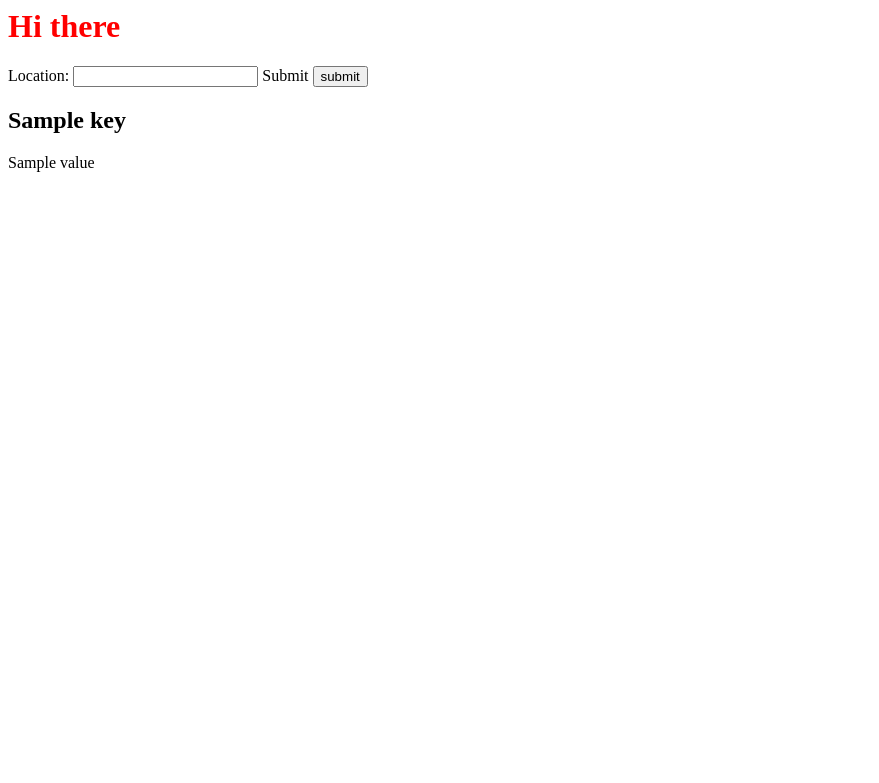
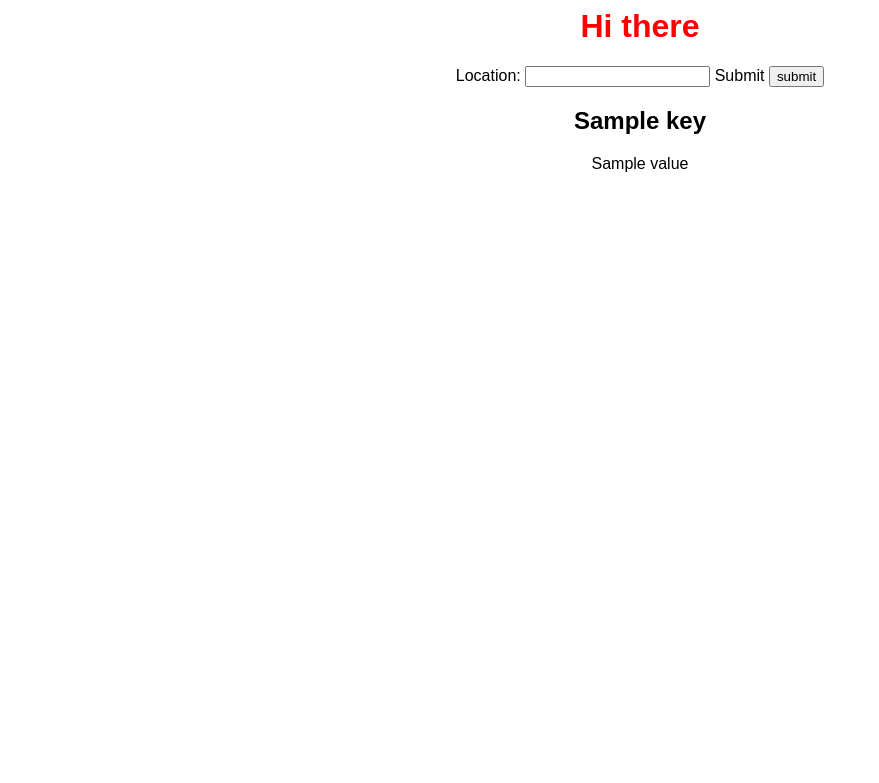
Before and after one commit to craftablescience/CISC108-Weather-Project, a Flask app: template templates/index.html in a window 1280 px wide. Shown: the top 783 px of the page, without its empty margins (0-879 px from the left). Run offline with Flask 2, Linux system fonts and the light colour scheme; the template is opened without the code that fills it: most values are stand-ins (such as "Sample title", 1, 10 or a date in 2020).

Commit message:
feature: added aesthetics :)

```diff
--- a/static/main.css
+++ b/static/main.css
@@ -1,3 +1,10 @@
 h1 {
     color: red;
+    text-align: center;
 }
+form {
+    text-align: center;
+}
+body {
+    font-family: Arial, Helvetica, sans-serif;
+}
--- a/templates/index.html
+++ b/templates/index.html
@@ -2,6 +2,7 @@
     <head>
         <title>CISC108 Weather App</title>
         <link rel="stylesheet" type="text/css" href="{{ url_for('static', filename = 'main.css') }}" />
+        <link rel="shortcut icon" href="{{ url_for('static', filename = 'favicon.ico') }}"/>
     </head>
     <body>
         <h1>Hi there</h1>
```
Also changed, not shown: static/favicon.ico (added).
